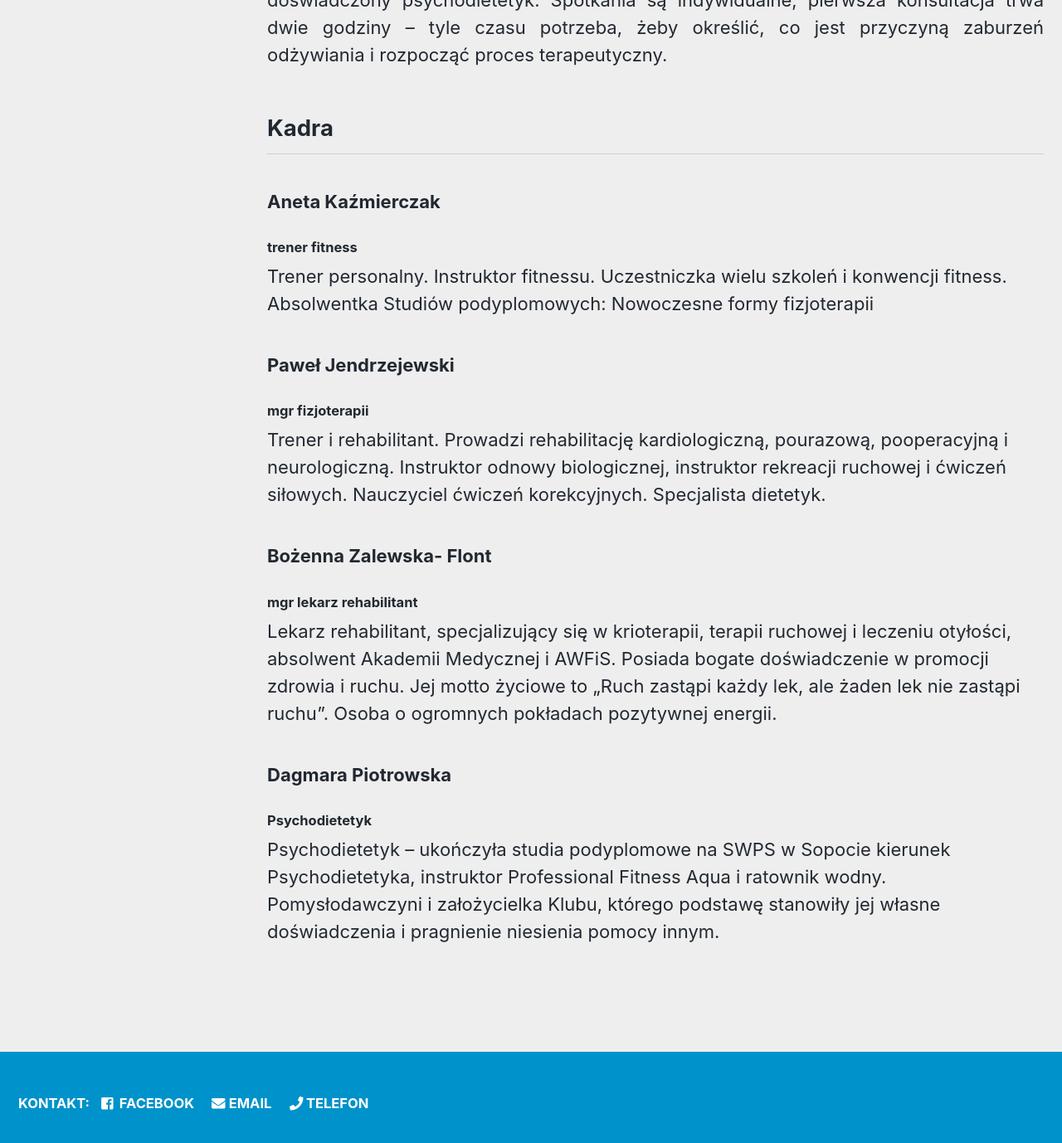
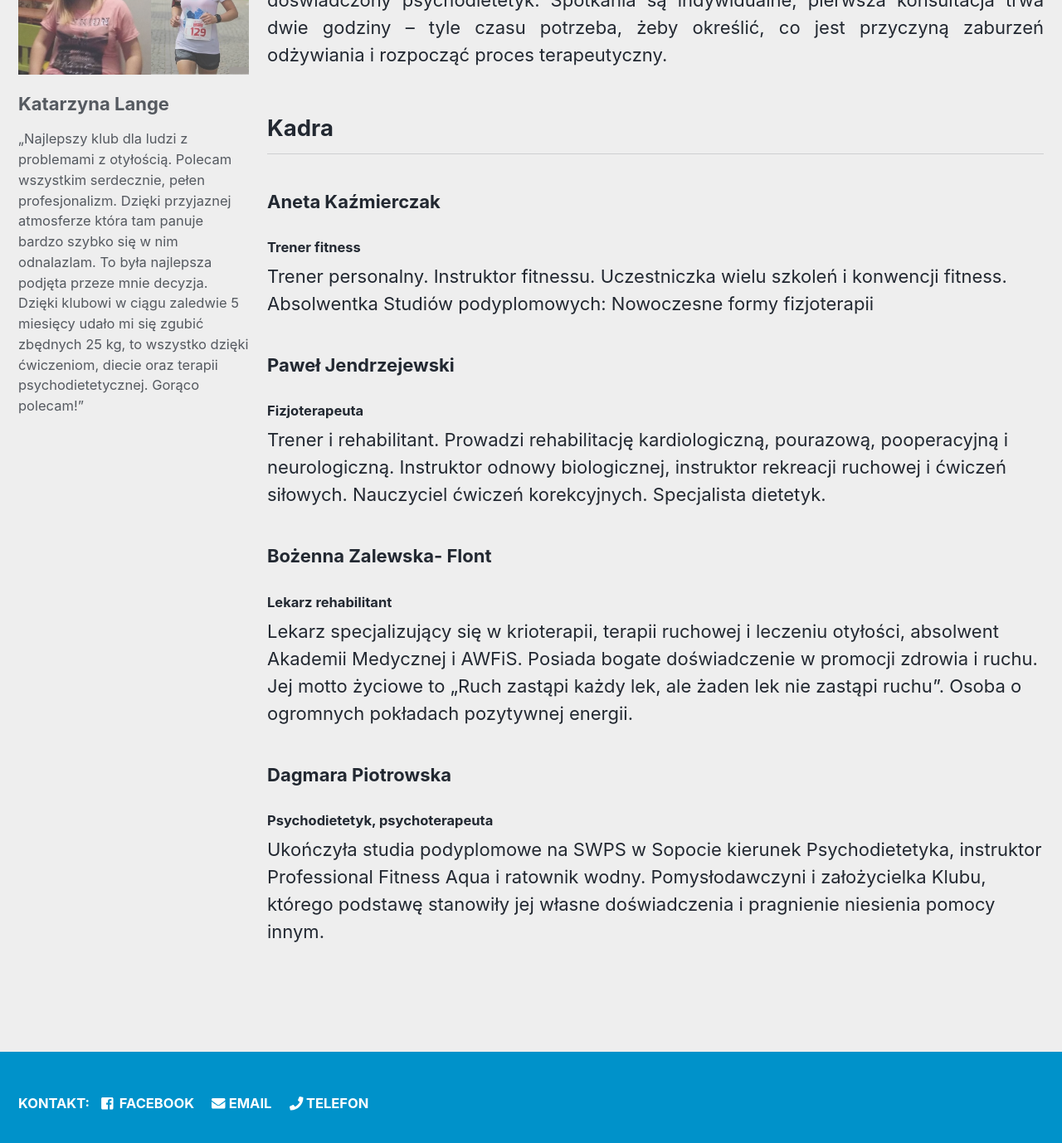
Before and after one commit to PiotrowskiD/PiotrowskiD.github.io, a Jekyll site: the page built from _pages/o klubie.md, in a window 1280 px wide and 1400 px high, scrolled down 1505 px. Shown: the top 1378 px of the window at 83% size. Built offline with Jekyll 4.4.1, drawn with Linux system fonts in a browser that asks for light colours; cached includes are drawn as plain includes; nearby versions of some CDN libraries.

Commit message:
add sidebar content to o-klubie

```diff
--- a/_pages/o klubie.md
+++ b/_pages/o klubie.md
@@ -7,6 +7,12 @@ header:
   overlay_color: "#000"
   overlay_filter: "0.5"
   overlay_image: /assets/images/rsz_lekarz.png
+sidebar:
+  - title: "Katarzyna Lange"
+    image: /assets/images/kl.jpg
+    image_alt: "Katarzyna Lange"
+    text: „Najlepszy klub dla ludzi z problemami z otyłością. Polecam wszystkim serdecznie, pełen profesjonalizm. Dzięki przyjaznej atmosferze która tam panuje bardzo szybko się w nim odnalazlam. To była najlepsza podjęta przeze mnie decyzja. Dzięki klubowi w ciągu zaledwie 5 miesięcy udało mi się zgubić zbędnych 25 kg, to wszystko dzięki ćwiczeniom, diecie oraz terapii psychodietetycznej. Gorąco polecam!”
+
 ---
 
 ## JESTEŚMY MIEJSCEM, W KTÓRYM
@@ -43,21 +49,21 @@ odżywiania i rozpocząć proces terapeutyczny.
 ## Kadra
 
 ### Aneta Kaźmierczak
-#### trener fitness
+#### Trener fitness
 
 Trener personalny. Instruktor fitnessu. Uczestniczka wielu szkoleń i konwencji fitness. Absolwentka Studiów podyplomowych: Nowoczesne formy fizjoterapii
 
 ### Paweł Jendrzejewski
-#### mgr fizjoterapii
+#### Fizjoterapeuta
 
 Trener i rehabilitant. Prowadzi rehabilitację kardiologiczną, pourazową, pooperacyjną i neurologiczną. Instruktor odnowy biologicznej, instruktor rekreacji ruchowej i ćwiczeń siłowych. Nauczyciel ćwiczeń korekcyjnych. Specjalista dietetyk.
 
 ### Bożenna Zalewska- Flont
-#### mgr lekarz rehabilitant
+#### Lekarz rehabilitant
 
-Lekarz rehabilitant, specjalizujący się w krioterapii, terapii ruchowej i leczeniu otyłości, absolwent Akademii Medycznej i AWFiS. Posiada bogate doświadczenie w promocji zdrowia i ruchu. Jej motto życiowe to „Ruch zastąpi każdy lek, ale żaden lek nie zastąpi ruchu”. Osoba o ogromnych pokładach pozytywnej energii.
+Lekarz specjalizujący się w krioterapii, terapii ruchowej i leczeniu otyłości, absolwent Akademii Medycznej i AWFiS. Posiada bogate doświadczenie w promocji zdrowia i ruchu. Jej motto życiowe to „Ruch zastąpi każdy lek, ale żaden lek nie zastąpi ruchu”. Osoba o ogromnych pokładach pozytywnej energii.
 
 ### Dagmara Piotrowska
-#### Psychodietetyk
+#### Psychodietetyk, psychoterapeuta
 
-Psychodietetyk – ukończyła studia podyplomowe na SWPS w Sopocie kierunek Psychodietetyka, instruktor Professional Fitness Aqua i ratownik wodny. Pomysłodawczyni i założycielka Klubu, którego podstawę stanowiły jej własne doświadczenia i pragnienie niesienia pomocy innym.
+Ukończyła studia podyplomowe na SWPS w Sopocie kierunek Psychodietetyka, instruktor Professional Fitness Aqua i ratownik wodny. Pomysłodawczyni i założycielka Klubu, którego podstawę stanowiły jej własne doświadczenia i pragnienie niesienia pomocy innym.
```
Also changed, not shown: _data/authors.yml (+6 -1 lines), _pages/zajecia.md (+5 -6 lines), assets/images/kl.jpg (added).
